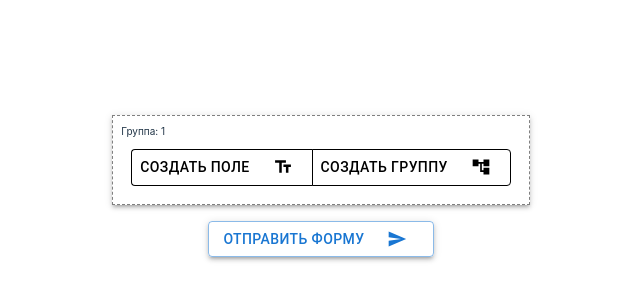
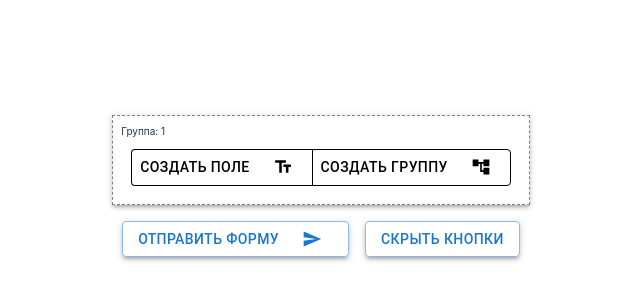
Before and after one commit to 0rtemk/react-dynamic-form, a React (Vite) app: page / in a window 1280 px wide. Shown: the part 206-506 px from the top of the page, without its empty margins (319-959 px from the left). Built offline with nearby package versions, Linux system fonts and the light colour scheme.

Commit message:
add button hide handler

```diff
--- a/src/components/Form.tsx
+++ b/src/components/Form.tsx
@@ -5,7 +5,7 @@ import { Box, Button } from '@mui/material';
 import Send from '@mui/icons-material/Send';
 
 const Form: FC = () => {
-    const { fieldValues } = useStore();
+    const { fieldValues, isDisplay, setIsDisplay } = useStore();
 
     const handleSubmit = useCallback(() => {
         for (const groupName in fieldValues) {
@@ -16,7 +16,6 @@ const Form: FC = () => {
             }
         }
     }, [fieldValues]);
-
 
     return (
         <Box>
@@ -30,6 +29,14 @@ const Form: FC = () => {
                     boxShadow: 3,
                 }}
             >Отправить форму</Button>
+            <Button
+                variant="outlined"
+                onClick={setIsDisplay}
+                sx={{
+                    ml: 2,
+                    boxShadow: 3,
+                }}
+            >{isDisplay ? 'Скрыть кнопки' : 'Показать кнопки'}</Button>
         </Box>
     );
 };
--- a/src/components/Group.tsx
+++ b/src/components/Group.tsx
@@ -13,7 +13,7 @@ interface GroupProps {
 const Group: FC<GroupProps> = ({ depth, groupName }) => {
     const [fieldKeys, setFieldKeys] = useState<string[]>([]);
     const [subGroupNames, setSubGroupNames] = useState<string[]>([]);
-    const { addFieldValue } = useStore();
+    const { addFieldValue, isDisplay } = useStore();
 
     const createField = useCallback(() => {
         const fieldKey = `${fieldKeys.length}`;
@@ -43,12 +43,18 @@ const Group: FC<GroupProps> = ({ depth, groupName }) => {
                     borderRadius: fieldKeys.length ? '10px' : '0',
                     boxShadow: 3,
                 }}>
+
+                {isDisplay &&
                     <Box textAlign={'start'} fontSize={'10px'}>{`Группа: ${groupName}`}</Box>
+                }
+
                 {fieldKeys.map((key, index) => (
                     <Box key={key}>
                         <FormField id={`${groupName}-${key}`} index={index} onChange={(value) => handleFieldChange(key, value)} />
                     </Box>
                 ))}
+
+                {isDisplay &&
                     <ButtonGroup
                         variant="outlined"
                         sx={{ m: '10px' }}>
@@ -61,6 +67,7 @@ const Group: FC<GroupProps> = ({ depth, groupName }) => {
                             onClick={createSubGroup}
                             endIcon={<AccountTree />}>Создать группу</Button>
                     </ButtonGroup>
+                }
             </Box>
             <Box display="flex">
                 {subGroupNames.map((name, index) => (
--- a/src/components/store.tsx
+++ b/src/components/store.tsx
@@ -8,7 +8,10 @@ interface FieldValues {
 interface FormState {
     fieldValues: { [groupName: string]: FieldValues };
     addFieldValue: (groupName: string, fieldName: string, value: string) => void;
+    isDisplay: boolean;
+    setIsDisplay: () => void;
 }
+
 
 const useStore = create<FormState> () (immer((set) => ({
     fieldValues: {},
@@ -22,6 +25,10 @@ const useStore = create<FormState> () (immer((set) => ({
 
         });
     },
+
+    isDisplay: true,
+    setIsDisplay: () => {set((state) => {state.isDisplay = !state.isDisplay})}
+
 })));
 
 export default useStore;
```
Lines whose indentation alone changed are shown as unchanged.
